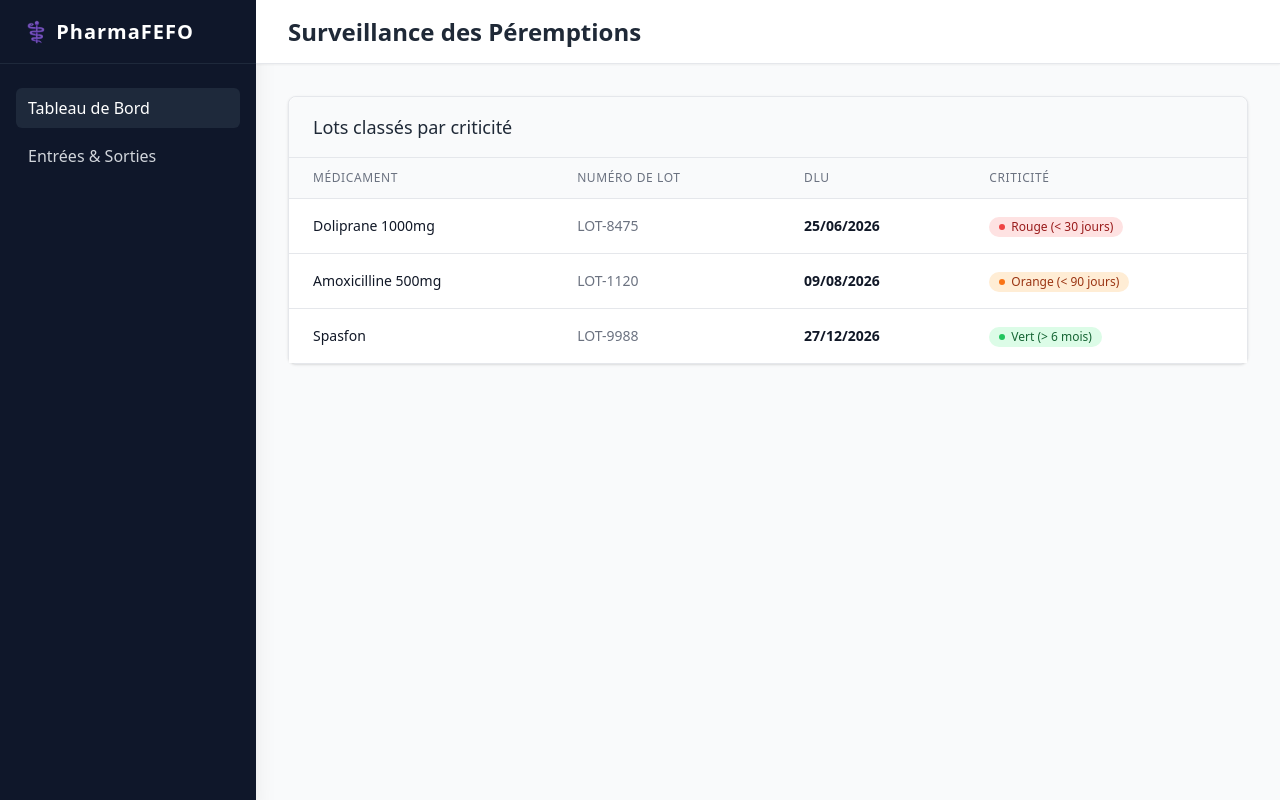
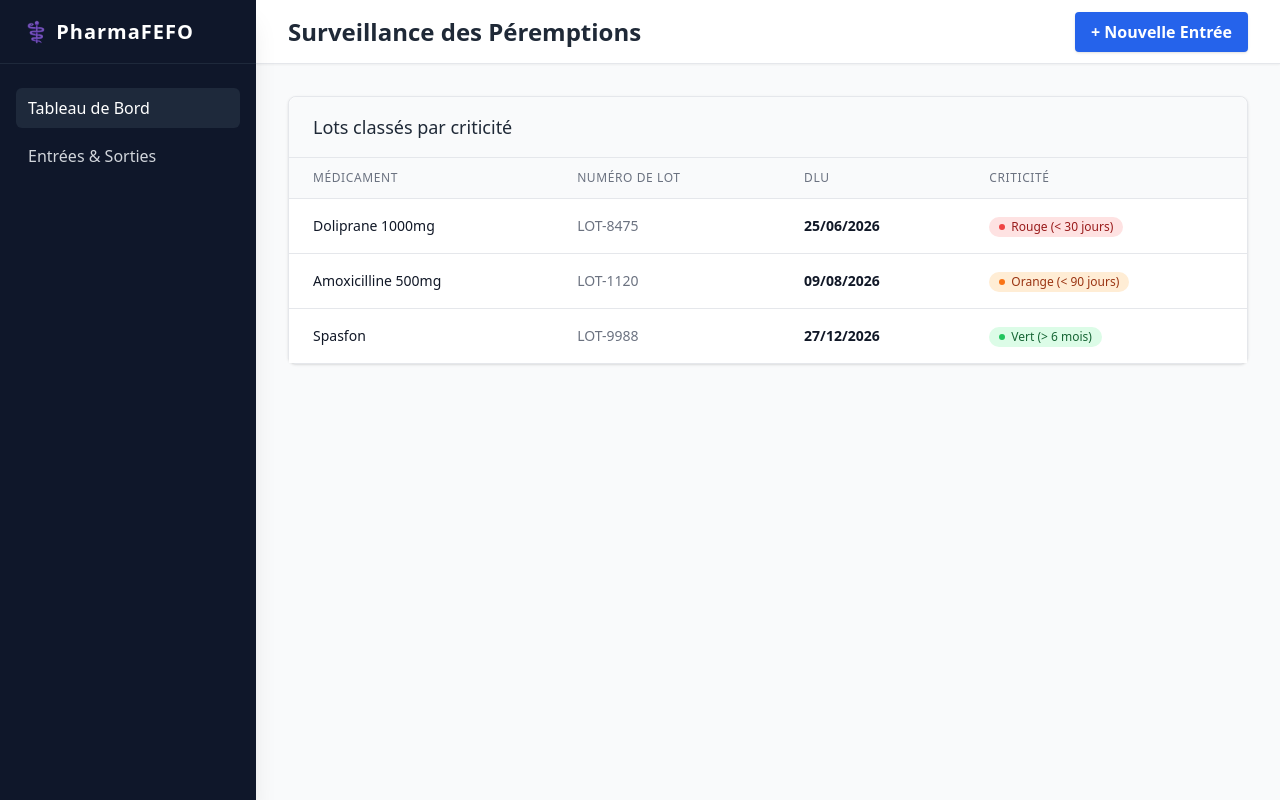
Before and after one commit to AITABBOUyoussef/pharmafefo, a PHP site: page /index.php in a window 1280 px wide. Run offline with PHP 8.4, Linux system fonts and the light colour scheme; data comes from the database, SQL or seed files in the repository; some libraries are stand-ins or nearby versions.

Commit message:
Add routing for batch management and enhance dashboard with modal for new stock entry

```diff
--- a/public/index.php
+++ b/public/index.php
@@ -1,12 +1,42 @@
 <?php
+// public/index.php
 
+// 1. Chargement dyal les fichiers (En attendant Composer)
 require_once '../config/database.php';
 require_once '../src/Entity/Batch.php';
 require_once '../src/Repository/BatchRepository.php';
 require_once '../src/Controller/DashboardController.php';
+require_once '../src/Controller/StockController.php'; // Zdna l'controller jdid
 
 use PharmaFEFO\Controller\DashboardController;
+use PharmaFEFO\Controller\StockController;
 
-// Simple Routeur
-$controller = new DashboardController();
-$controller->index();
+// 2. L'Routeur (Kanchofo chno bgha l'utilisateur)
+// Ila makant hta action f l'URL, par défaut kanmchiw l'dashboard
+$action = isset($_GET['action']) ? $_GET['action'] : 'dashboard';
+
+switch ($action) {
+
+    // Page 1 : L'Dashboard (Affichage des lots w les alertes)
+    case 'dashboard':
+        $controller = new DashboardController();
+        $controller->index();
+        break;
+
+    // Page 2 : Afficher l'formulaire dyal l'Entrée de stock
+    case 'add_batch':
+        require_once '../templates/add_batch.php';
+        break;
+
+    // Action 3 : Sauvegarder les données li jaw mn l'formulaire
+    case 'save_batch':
+        $controller = new StockController();
+        $controller->saveBatch();
+        break;
+
+    // Ila l'utilisateur dkhel chi action makaynach
+    default:
+        echo "<h1 style='color:red; text-align:center; margin-top:50px;'>Erreur 404 : Page non trouvée !</h1>";
+        break;
+}
+?>
--- a/templates/dashboard.php
+++ b/templates/dashboard.php
@@ -8,24 +8,26 @@
 </head>
 <body class="bg-gray-50 flex h-screen overflow-hidden antialiased font-sans">
 
-    <!-- Sidebar (Khelitha kima hiya bach manketerch lcode hna) -->
-    <aside class="w-64 bg-slate-900 text-gray-300 flex flex-col shadow-xl">
+    <aside class="w-64 bg-slate-900 text-gray-300 flex flex-col shadow-xl z-20">
         <div class="h-16 flex items-center px-6 border-b border-slate-800">
             <span class="text-xl font-bold text-white tracking-wider">⚕️ PharmaFEFO</span>
         </div>
         <nav class="flex-1 px-4 py-6 space-y-2">
-            <a href="#" class="block px-3 py-2 bg-slate-800 text-white rounded-md">Tableau de Bord</a>
-            <a href="#" class="block px-3 py-2 hover:bg-slate-800 rounded-md">Entrées & Sorties</a>
+            <a href="index.php?action=dashboard" class="block px-3 py-2 bg-slate-800 text-white rounded-md">Tableau de Bord</a>
+            <a href="#" class="block px-3 py-2 hover:bg-slate-800 rounded-md transition-colors">Entrées & Sorties</a>
         </nav>
     </aside>
 
-    <!-- Zone de Contenu -->
-    <main class="flex-1 flex flex-col overflow-hidden">
-        <header class="h-16 bg-white shadow-sm flex items-center px-8 border-b border-gray-200">
+    <main class="flex-1 flex flex-col overflow-hidden relative">
+
+        <header class="h-16 bg-white shadow-sm flex items-center justify-between px-8 border-b border-gray-200 z-10">
             <h1 class="text-2xl font-semibold text-gray-800">Surveillance des Péremptions</h1>
+            <button onclick="document.getElementById('addStockModal').classList.remove('hidden')" class="bg-blue-600 hover:bg-blue-700 text-white font-bold py-2 px-4 rounded shadow transition-colors">
+                + Nouvelle Entrée
+            </button>
         </header>
 
-        <div class="flex-1 overflow-y-auto p-8">
+        <div class="flex-1 overflow-y-auto p-8 z-0">
             <div class="bg-white rounded-lg shadow border border-gray-200">
                 <div class="px-6 py-4 border-b border-gray-200 bg-gray-50 rounded-t-lg">
                     <h2 class="text-lg font-medium text-gray-800">Lots classés par criticité</h2>
@@ -41,19 +43,14 @@
                         </tr>
                     </thead>
                     <tbody class="bg-white divide-y divide-gray-200">
-
                         <?php if (empty($lots)): ?>
                             <tr>
                                 <td colspan="4" class="px-6 py-4 text-center text-gray-500">Aucun lot en stock.</td>
                             </tr>
                         <?php else: ?>
                             <?php foreach ($lots as $lot): ?>
-
                                 <?php
-                                    $bgColor = '';
-                                    $textColor = '';
-                                    $dotColor = '';
-
+                                    $bgColor = ''; $textColor = ''; $dotColor = '';
                                     if ($lot['criticality_level'] === 'RED') {
                                         $bgColor = 'bg-red-100'; $textColor = 'text-red-800'; $dotColor = 'bg-red-500';
                                     } elseif ($lot['criticality_level'] === 'ORANGE') {
@@ -62,7 +59,6 @@
                                         $bgColor = 'bg-green-100'; $textColor = 'text-green-800'; $dotColor = 'bg-green-500';
                                     }
                                 ?>
-
                                 <tr class="hover:bg-gray-50 transition-colors">
                                     <td class="px-6 py-4 font-medium text-gray-900"><?= htmlspecialchars($lot['product_name']) ?></td>
                                     <td class="px-6 py-4 text-gray-500"><?= htmlspecialchars($lot['batch_number']) ?></td>
@@ -74,15 +70,62 @@
                                         </span>
                                     </td>
                                 </tr>
-
                             <?php endforeach; ?>
                         <?php endif; ?>
-
                     </tbody>
                 </table>
             </div>
         </div>
+
+        <div id="addStockModal" class="hidden absolute inset-0 bg-gray-900 bg-opacity-50 flex justify-center items-center z-50 backdrop-blur-sm transition-opacity">
+            <div class="bg-white rounded-lg shadow-2xl w-full max-w-md overflow-hidden relative">
+
+                <div class="px-6 py-4 border-b border-gray-200 flex justify-between items-center bg-gray-50">
+                    <h3 class="text-lg font-bold text-gray-800">Nouvelle Entrée en Stock</h3>
+                    <button onclick="document.getElementById('addStockModal').classList.add('hidden')" class="text-gray-400 hover:text-red-500 font-bold text-xl focus:outline-none">
+                        &times;
+                    </button>
+                </div>
+
+                <form action="index.php?action=save_batch" method="POST" class="p-6">
+                    <div class="mb-4">
+                        <label class="block text-gray-700 text-sm font-bold mb-2">Médicament</label>
+                        <select name="product_id" class="w-full border border-gray-300 rounded px-3 py-2 focus:ring-2 focus:ring-blue-500 outline-none" required>
+                            <option value="">Sélectionnez un médicament...</option>
+                            <option value="1">Doliprane 1000mg</option>
+                            <option value="2">Amoxicilline 500mg</option>
+                            <option value="3">Spasfon</option>
+                        </select>
+                    </div>
+
+                    <div class="mb-4">
+                        <label class="block text-gray-700 text-sm font-bold mb-2">Numéro de Lot</label>
+                        <input type="text" name="batch_number" class="w-full border border-gray-300 rounded px-3 py-2 focus:ring-2 focus:ring-blue-500 outline-none" placeholder="Ex: LOT-1234" required>
+                    </div>
+
+                    <div class="flex gap-4 mb-6">
+                        <div class="w-1/2">
+                            <label class="block text-gray-700 text-sm font-bold mb-2">Qté Reçue</label>
+                            <input type="number" name="quantity" min="1" class="w-full border border-gray-300 rounded px-3 py-2 focus:ring-2 focus:ring-blue-500 outline-none" placeholder="0" required>
+                        </div>
+                        <div class="w-1/2">
+                            <label class="block text-gray-700 text-sm font-bold mb-2">Date (DLU)</label>
+                            <input type="date" name="expiration_date" class="w-full border border-gray-300 rounded px-3 py-2 focus:ring-2 focus:ring-blue-500 outline-none" required>
+                        </div>
+                    </div>
+
+                    <div class="flex justify-end gap-3 mt-2">
+                        <button type="button" onclick="document.getElementById('addStockModal').classList.add('hidden')" class="px-4 py-2 bg-gray-200 text-gray-800 rounded font-medium hover:bg-gray-300 transition duration-200">
+                            Annuler
+                        </button>
+                        <button type="submit" class="px-4 py-2 bg-blue-600 text-white rounded font-medium hover:bg-blue-700 transition duration-200 shadow">
+                            Enregistrer l'entrée
+                        </button>
+                    </div>
+                </form>
+            </div>
+        </div>
+
     </main>
-
 </body>
 </html>
```
Also changed, not shown: templates/add_batch.php (+8 -0 lines).
